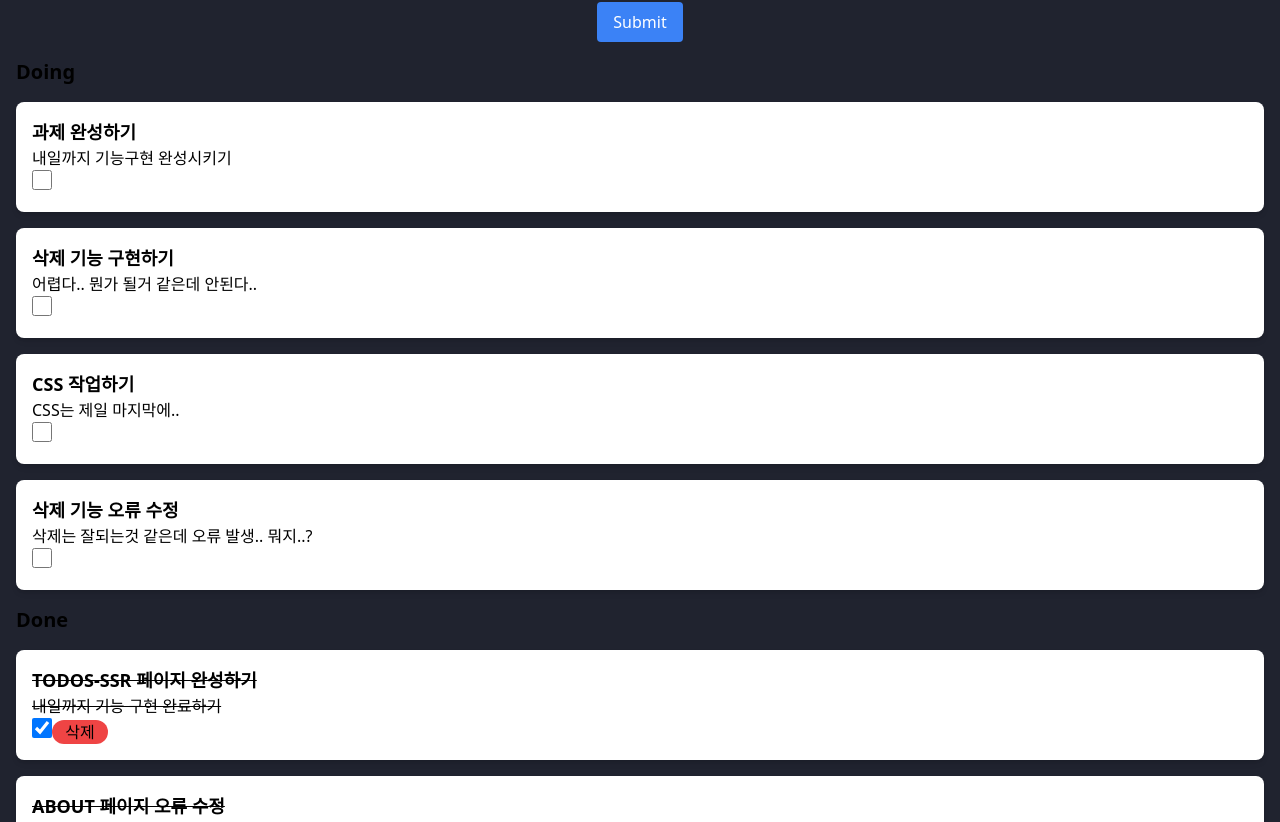
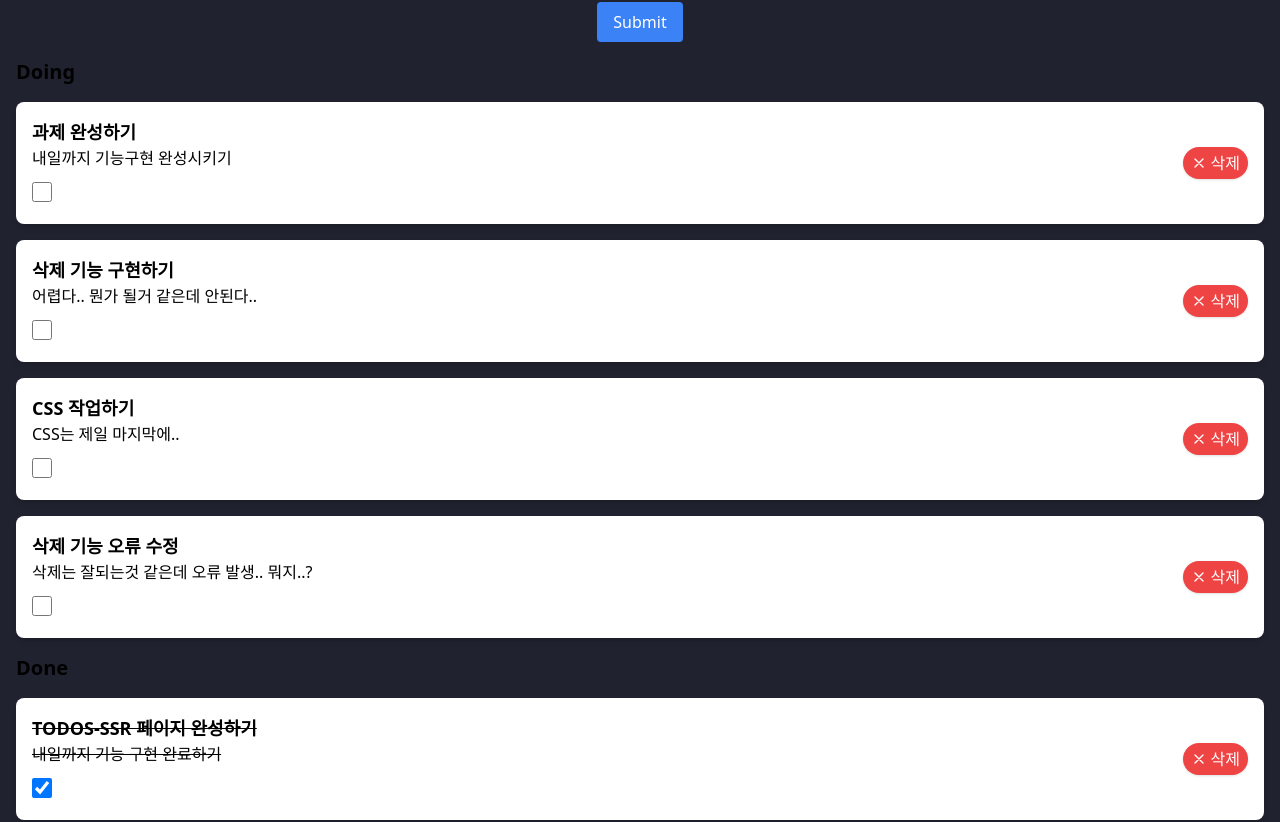
Before and after one commit to C1oudys/mytodolist-nextjs, a Next.js app: page /todo-csr in a window 1280 px wide. Shown: the part 270-1092 px from the top of the page. Built offline with nearby package versions, Linux system fonts and the light colour scheme; data requests are answered from the project's data file.

Commit message:
style: 삭제버튼 css 수정

```diff
--- a/src/components/todoList.tsx
+++ b/src/components/todoList.tsx
@@ -1,5 +1,3 @@
-'use client';
-
 import React from 'react';
 import { useMutation, useQuery, useQueryClient } from '@tanstack/react-query';
 import type { TodoList, UpdateTodo } from '@/app/types';
@@ -98,9 +96,18 @@ export default function TodoList() {
                 type="checkbox"
                 checked={todo.isDone}
                 onChange={() => toggleIsDoneHandler(todo.id, todo.isDone)}
-                className="form-checkbox h-5 w-5 text-green-500 rounded"
+                className="form-checkbox mt-3 h-5 w-5 text-green-500 rounded"
               />
             </div>
+            <button
+              onClick={() => handleDeleteConfirmation(todo.id)}
+              className="flex items-center bg-red-500 text-white px-2 py-1 rounded-full shadow hover:bg-red-600 transition duration-300"
+            >
+              <svg xmlns="http://www.w3.org/2000/svg" className="h-4 w-4 mr-1" fill="none" viewBox="0 0 24 24" stroke="currentColor">
+                <path strokeLinecap="round" strokeLinejoin="round" strokeWidth="2" d="M6 18L18 6M6 6l12 12" />
+              </svg>
+              삭제
+            </button>
           </li>
         ))}
       </ul>
@@ -115,15 +122,18 @@ export default function TodoList() {
                 type="checkbox"
                 checked={todo.isDone}
                 onChange={() => toggleIsDoneHandler(todo.id, todo.isDone)}
-                className="form-checkbox h-5 w-5 text-green-500 rounded"
+                className="form-checkbox mt-3 h-5 w-5 text-green-500 rounded"
               />
-              <button
-                    onClick={() => handleDeleteConfirmation(todo.id)}
-                    className="bg-red-500 w-14 rounded-2xl"
-                  >
-                    삭제
-                  </button>
             </div>
+            <button
+              onClick={() => handleDeleteConfirmation(todo.id)}
+              className="flex items-center bg-red-500 text-white px-2 py-1 rounded-full shadow hover:bg-red-600 transition duration-300 ml-auto"
+            >
+              <svg xmlns="http://www.w3.org/2000/svg" className="h-4 w-4 mr-1" fill="none" viewBox="0 0 24 24" stroke="currentColor">
+                <path strokeLinecap="round" strokeLinejoin="round" strokeWidth="2" d="M6 18L18 6M6 6l12 12" />
+              </svg>
+              삭제
+            </button>
           </li>
         ))}
       </ul>
```
